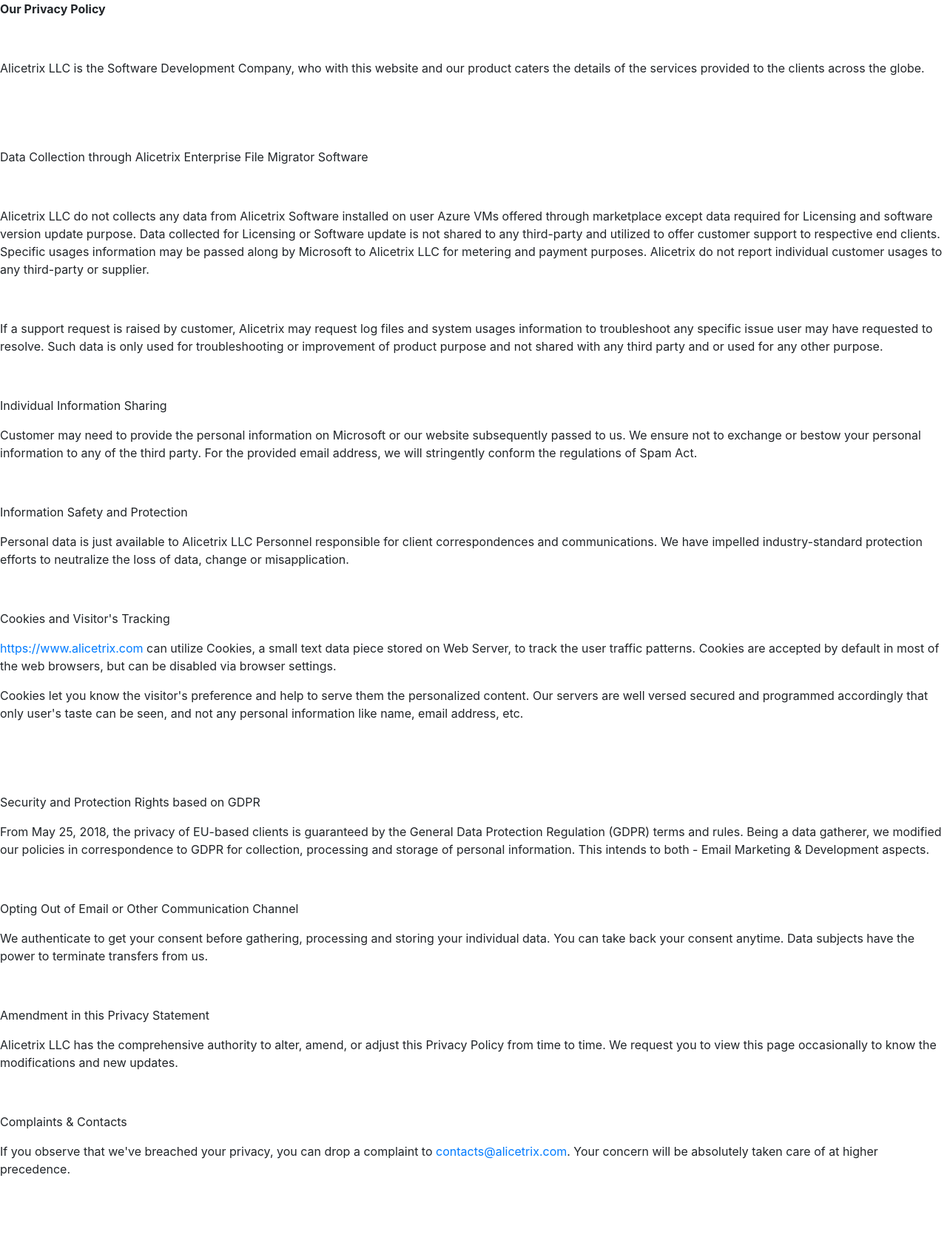
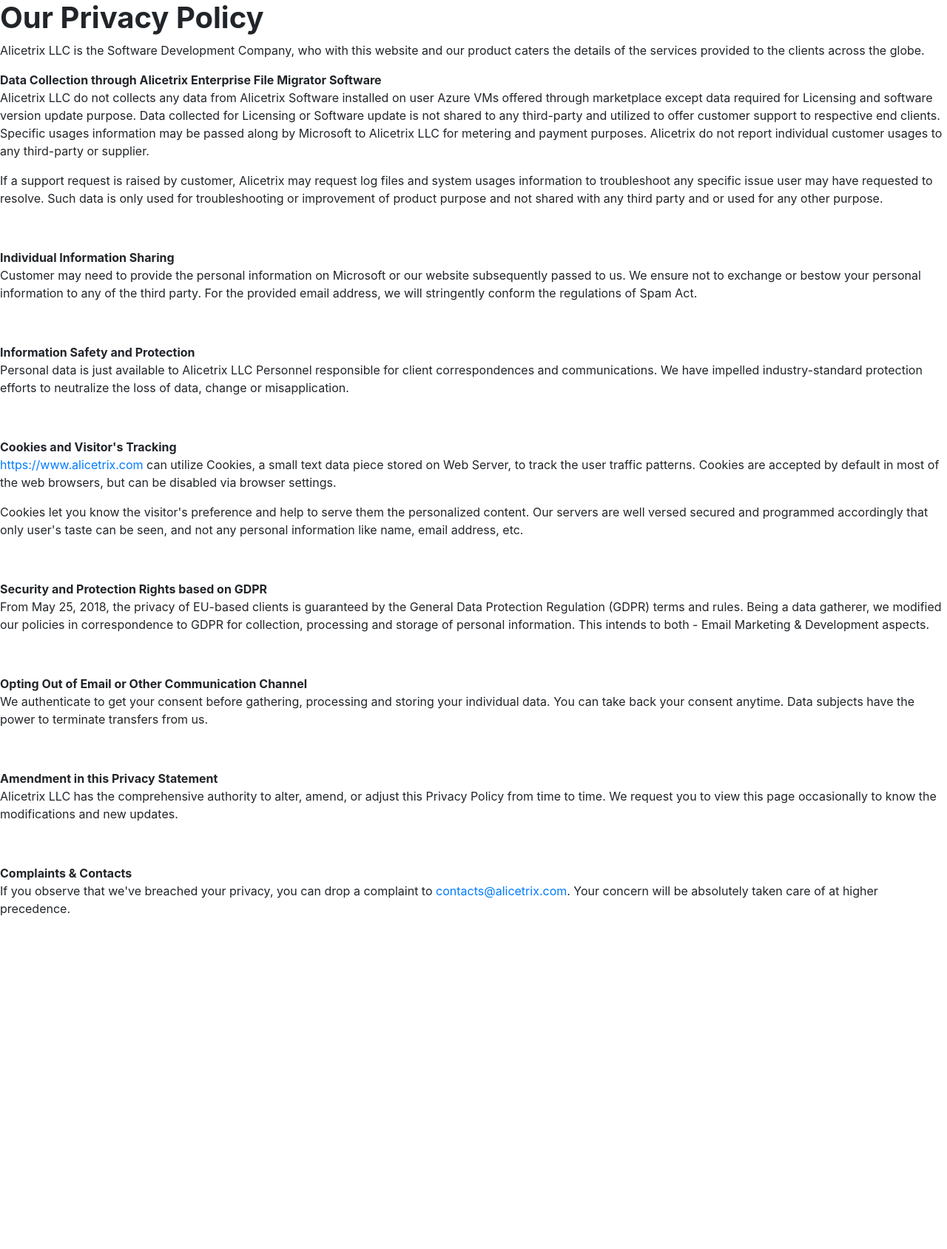
Before and after one commit to migratoralicetrix/www.alicetrix.com, a Jekyll site: the page about/Help/privacypolicy.html, which Jekyll copies as it is, in a window 1280 px wide. Shown: the whole page at 74% size. Built offline with Jekyll 4.4.1, drawn with Linux system fonts in a browser that asks for light colours; after the commit the page ends 1296 px from its top, so only the background shows below that.

Commit message:
Update privacypolicy.html

```diff
--- a/about/Help/privacypolicy.html
+++ b/about/Help/privacypolicy.html
@@ -7,40 +7,34 @@
     <title>Authentication</title>
 </head>
 <body>
-<p><strong>Our Privacy Policy</strong></p>
-<p>&nbsp;</p>
+<h1><strong>Our Privacy Policy</strong></h1>
 <p>Alicetrix LLC is the Software Development Company, who with this website and our product caters the details of the services provided to the clients across the globe.</p>
-<p>&nbsp;</p>
-<p>&nbsp;</p>
-<p>Data Collection through Alicetrix Enterprise File Migrator Software</p>
-<p>&nbsp;</p>
+
+<b>Data Collection through Alicetrix Enterprise File Migrator Software</b>
 <p>Alicetrix LLC do not collects any data from Alicetrix Software installed on user Azure VMs offered through marketplace except data required for Licensing and software version update purpose. Data collected for Licensing or Software update is not shared to any third-party and utilized to offer customer support to respective end clients. Specific usages information may be passed along by Microsoft to Alicetrix LLC for metering and payment purposes. Alicetrix do not report individual customer usages to any third-party or supplier.</p>
-<p>&nbsp;</p>
 <p>If a support request is raised by customer, Alicetrix may request log files and system usages information to troubleshoot any specific issue user may have requested to resolve. Such data is only used for troubleshooting or improvement of product purpose and not shared with any third party and or used for any other purpose. &nbsp;</p>
 <p>&nbsp;</p>
-<p>Individual Information Sharing</p>
+<b>Individual Information Sharing</b>
 <p>Customer may need to provide the personal information on Microsoft or our website subsequently passed to us. We ensure not to exchange or bestow your personal information to any of the third party. For the provided email address, we will stringently conform the regulations of Spam Act.</p>
 <p>&nbsp;</p>
-<p>Information Safety and Protection</p>
+<b>Information Safety and Protection</b>
 <p>Personal data is just available to Alicetrix LLC Personnel responsible for client correspondences and communications. We have impelled industry-standard protection efforts to neutralize the loss of data, change or misapplication.</p>
 <p>&nbsp;</p>
-<p>Cookies and Visitor's Tracking</p>
+<b>Cookies and Visitor's Tracking</b>
 <p><a href="https://www.alicetrix.com">https://www.alicetrix.com</a> can utilize Cookies, a small text data piece stored on Web Server, to track the user traffic patterns. Cookies are accepted by default in most of the web browsers, but can be disabled via browser settings.</p>
 <p>Cookies let you know the visitor's preference and help to serve them the personalized content. Our servers are well versed secured and programmed accordingly that only user's taste can be seen, and not any personal information like name, email address, etc.</p>
 <p>&nbsp;</p>
-<p>&nbsp;</p>
-<p>Security and Protection Rights based on GDPR</p>
+<b>Security and Protection Rights based on GDPR</b>
 <p>From May 25, 2018, the privacy of EU-based clients is guaranteed by the General Data Protection Regulation (GDPR) terms and rules. Being a data gatherer, we modified our policies in correspondence to GDPR for collection, processing and storage of personal information. This intends to both - Email Marketing &amp; Development aspects.</p>
 <p>&nbsp;</p>
-<p>Opting Out of Email or Other Communication Channel</p>
+<b>Opting Out of Email or Other Communication Channel</b>
 <p>We authenticate to get your consent before gathering, processing and storing your individual data. You can take back your consent anytime. Data subjects have the power to terminate transfers from us.</p>
 <p>&nbsp;</p>
-<p>Amendment in this Privacy Statement</p>
+<b>Amendment in this Privacy Statement</b>
 <p>Alicetrix LLC has the comprehensive authority to alter, amend, or adjust this Privacy Policy from time to time. We request you to view this page occasionally to know the modifications and new updates.</p>
 <p>&nbsp;</p>
-<p>Complaints &amp; Contacts</p>
+<b>Complaints &amp; Contacts</b>
 <p>If you observe that we've breached your privacy, you can drop a complaint to <a href="mailto:contacts@alicetrix.com">contacts@alicetrix.com</a>. Your concern will be absolutely taken care of at higher precedence.</p>
-<p>&nbsp;</p>
 <p>&nbsp;</p>
 </body>
 </html>
```
